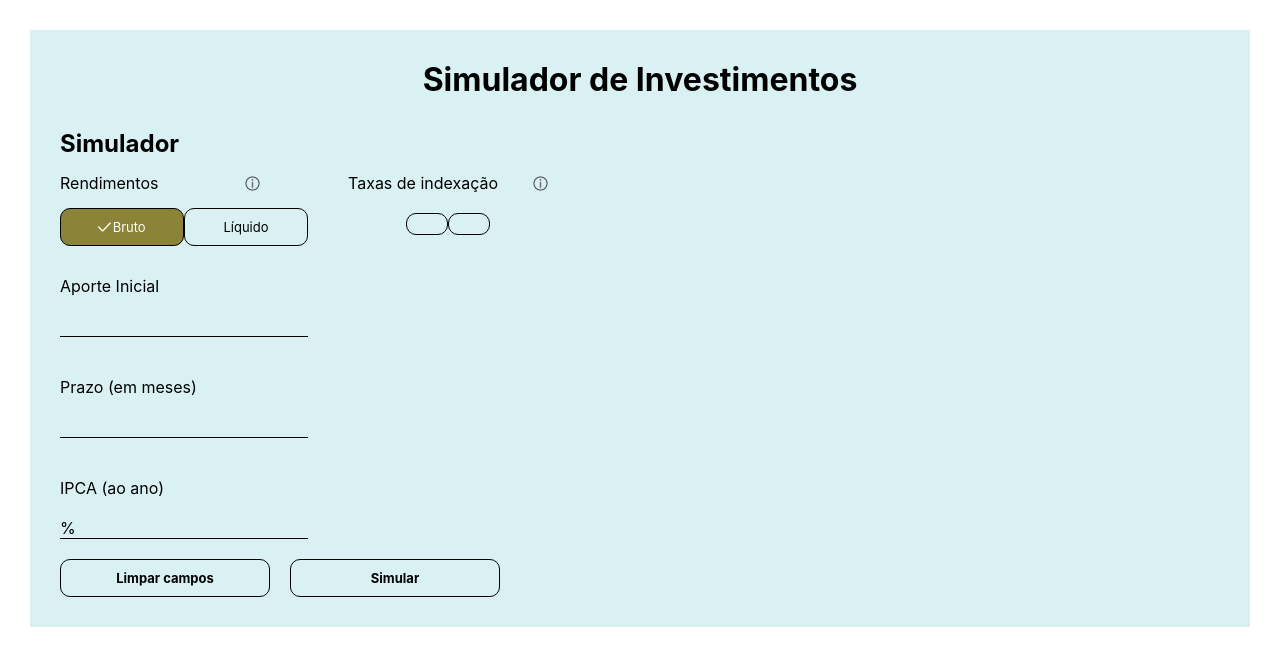
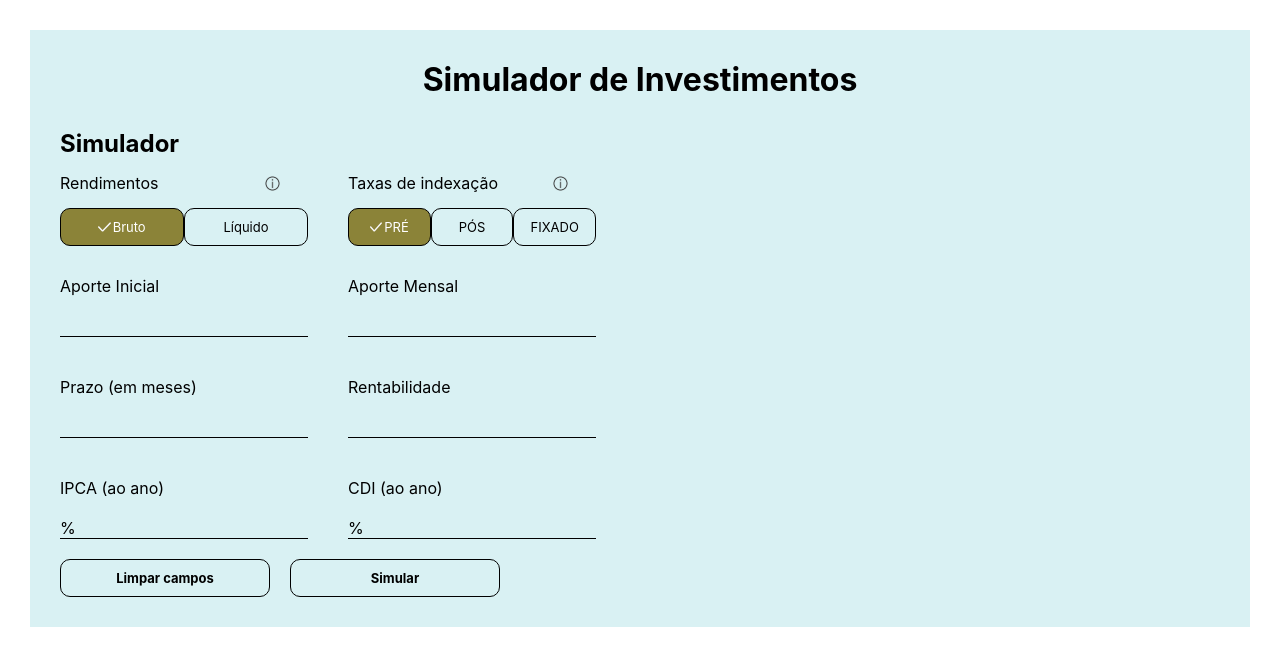
Before and after one commit to carlosael/EQI-teste, a React (Create React App) app: page / in a window 1280 px wide. Shown: the top 666 px of the page. Built offline with nearby package versions, Linux system fonts and the light colour scheme; no server answers.

Commit message:
requisição de CDI e card secundário adicionado.

```diff
--- a/src/App.css
+++ b/src/App.css
@@ -32,10 +32,6 @@
   gap: 40px;
 }
 
-.wider {
-  width: 50%;
-}
-
 .main-buttons {
   display: flex;
   gap: 20px;
--- a/src/components/Button/index.jsx
+++ b/src/components/Button/index.jsx
@@ -3,7 +3,7 @@ import "./style.css";
 export default function Button({ children, action, color, classes }) {
   function handleClick(event) {
     event.preventDefault();
-    action();
+    action(event);
   }
   return (
     <button
--- a/src/components/Button/style.css
+++ b/src/components/Button/style.css
@@ -4,7 +4,7 @@
   border-radius: 10px;
   color: #000;
   cursor: pointer;
-  padding: 10px 20px;
+  padding: 10px 5px;
   text-align: center;
   border: 1px solid #000;
   font-size: 13px;
@@ -16,8 +16,13 @@
   border-radius: 10px;
   color: #fff;
   cursor: pointer;
-  padding: 10px 20px;
+  padding: 5px 5px;
+
   text-align: center;
   border: 1px solid #000;
   font-size: 13px;
 }
+
+.smaller {
+  width: 33%;
+}
--- a/src/components/Cards/IndexingFees/index.jsx
+++ b/src/components/Cards/IndexingFees/index.jsx
@@ -1,18 +1,100 @@
+import { useContext, useEffect, useState } from "react";
+import InputMask from "react-input-mask";
+import check from "../../../assets/check.svg";
 import informationIcon from "../../../assets/informationIcon.svg";
+import ValuesContext from "../../../contexts/ValuesContext";
+import handleGetCDI from "../../../services/handleGetCDI";
+import Button from "../../Button";
 import "./style.css";
-import Button from "../../Button";
 
 function IndexingFees() {
+  const [preActive, setPreActive] = useState(true);
+  const [postActive, setPostActive] = useState(false);
+  const [fixedActive, setFixedActive] = useState(false);
+
+  const data = useContext(ValuesContext);
+
+  useEffect(() => {
+    handleGetCDI(data.setCdi);
+  }, []);
+
+  function handleChange(target) {
+    data.setForm({ ...data.form, [target.name]: target.value });
+  }
+
+  function handleIncomeType(event) {
+    if (event.target.outerText === "PRÉ") {
+      setPreActive(true);
+      setPostActive(false);
+      setFixedActive(false);
+    } else if (event.target.outerText === "PÓS") {
+      setPreActive(false);
+      setPostActive(true);
+      setFixedActive(false);
+    } else if (event.target.outerText === "FIXADO") {
+      setPreActive(false);
+      setPostActive(false);
+      setFixedActive(true);
+    }
+  }
+
   return (
     <div className="card">
       <div className="card-title">
         <p>Taxas de indexação</p>
         <img src={informationIcon} alt="Ícone de informação" />
       </div>
-      <div className="buttons">
-        <Button></Button>
-        <Button></Button>
+      <div className="buttons-container">
+        <Button
+          color={preActive ? "active" : ""}
+          classes={"smaller"}
+          action={handleIncomeType}
+        >
+          {preActive && <img src={check} alt="check icon" />}
+          PRÉ
+        </Button>
+
+        <Button
+          color={postActive ? "active" : ""}
+          classes={"smaller"}
+          action={handleIncomeType}
+        >
+          {postActive && <img src={check} alt="check icon" />}
+          PÓS
+        </Button>
+
+        <Button
+          color={fixedActive ? "active" : ""}
+          classes={"smaller"}
+          action={handleIncomeType}
+        >
+          {fixedActive && <img src={check} alt="check icon" />}
+          FIXADO
+        </Button>
       </div>
+
+      <form className="inputs">
+        <label htmlFor="">Aporte Mensal</label>
+        <InputMask
+          mask="R$ 9.999,99"
+          type="text"
+          name="monthlyAport"
+          value={data.form.monthlyAport}
+          onChange={(event) => handleChange(event.target)}
+        />
+
+        <label htmlFor="">Rentabilidade</label>
+        <InputMask
+          mask="999%"
+          type="text"
+          name="profitability"
+          value={data.form.profitability}
+          onChange={(event) => handleChange(event.target)}
+        />
+
+        <label htmlFor="">CDI (ao ano)</label>
+        <input type="text" name="cdi" value={`${data.cdi}%`} />
+      </form>
     </div>
   );
 }
--- a/src/components/Cards/IndexingFees/style.css
+++ b/src/components/Cards/IndexingFees/style.css
@@ -3,7 +3,7 @@
   justify-content: space-between;
   align-items: center;
 
-  width: 200px;
+  width: 220px;
 }
 
 .card-title img {
--- a/src/components/Cards/Yield/index.jsx
+++ b/src/components/Cards/Yield/index.jsx
@@ -20,13 +20,13 @@ function Yield() {
     data.setForm({ ...data.form, [target.name]: target.value });
   }
 
-  function handleIncomeType() {
-    if (grossIncomeActive) {
+  function handleIncomeType(event) {
+    if (event.target.outerText === "Bruto") {
+      setGrossIncomeActive(true);
+      setNetIncomeActive(false);
+    } else if (event.target.outerText === "Líquido") {
       setGrossIncomeActive(false);
       setNetIncomeActive(true);
-    } else {
-      setGrossIncomeActive(true);
-      setNetIncomeActive(false);
     }
   }
 
@@ -76,7 +76,7 @@ function Yield() {
         />
 
         <label htmlFor="">IPCA (ao ano)</label>
-        <input type="text" name="ipca" value={`${data.ipca}%`} />
+        <input type="text" name="ipca" value={`${data.ipca}% `} />
       </form>
     </div>
   );
--- a/src/contexts/ValuesContext/ValuesProvider.jsx
+++ b/src/contexts/ValuesContext/ValuesProvider.jsx
@@ -5,10 +5,15 @@ export default function ClientsProvider(props) {
   const defaultFormValues = {
     aport: "",
     term: "",
+    monthlyAport: "",
+    profitability: "",
   };
+
   const [valuesData, setValuesData] = useState([]);
   const [form, setForm] = useState(defaultFormValues);
+
   const [ipca, setIpca] = useState("");
+  const [cdi, setCdi] = useState("");
 
   const dataContextValues = {
     valuesData,
@@ -18,6 +23,8 @@ export default function ClientsProvider(props) {
     defaultFormValues,
     ipca,
     setIpca,
+    cdi,
+    setCdi,
   };
 
   return (
--- /dev/null
+++ b/src/services/handleGetCDI.js
@@ -0,0 +1,18 @@
+async function loadIPCA(setCdi) {
+    try {
+        const response = await fetch("http://localhost:3000/indicadores?q=cdi", {
+            method: "GET",
+            headers: {
+                "Content-Type": "application/json"
+            },
+        });
+
+        const data = await response.json();
+
+        setCdi(data[0].valor);
+    } catch (error) {
+        console.log(error);
+    }
+}
+
+export default loadIPCA;
```
